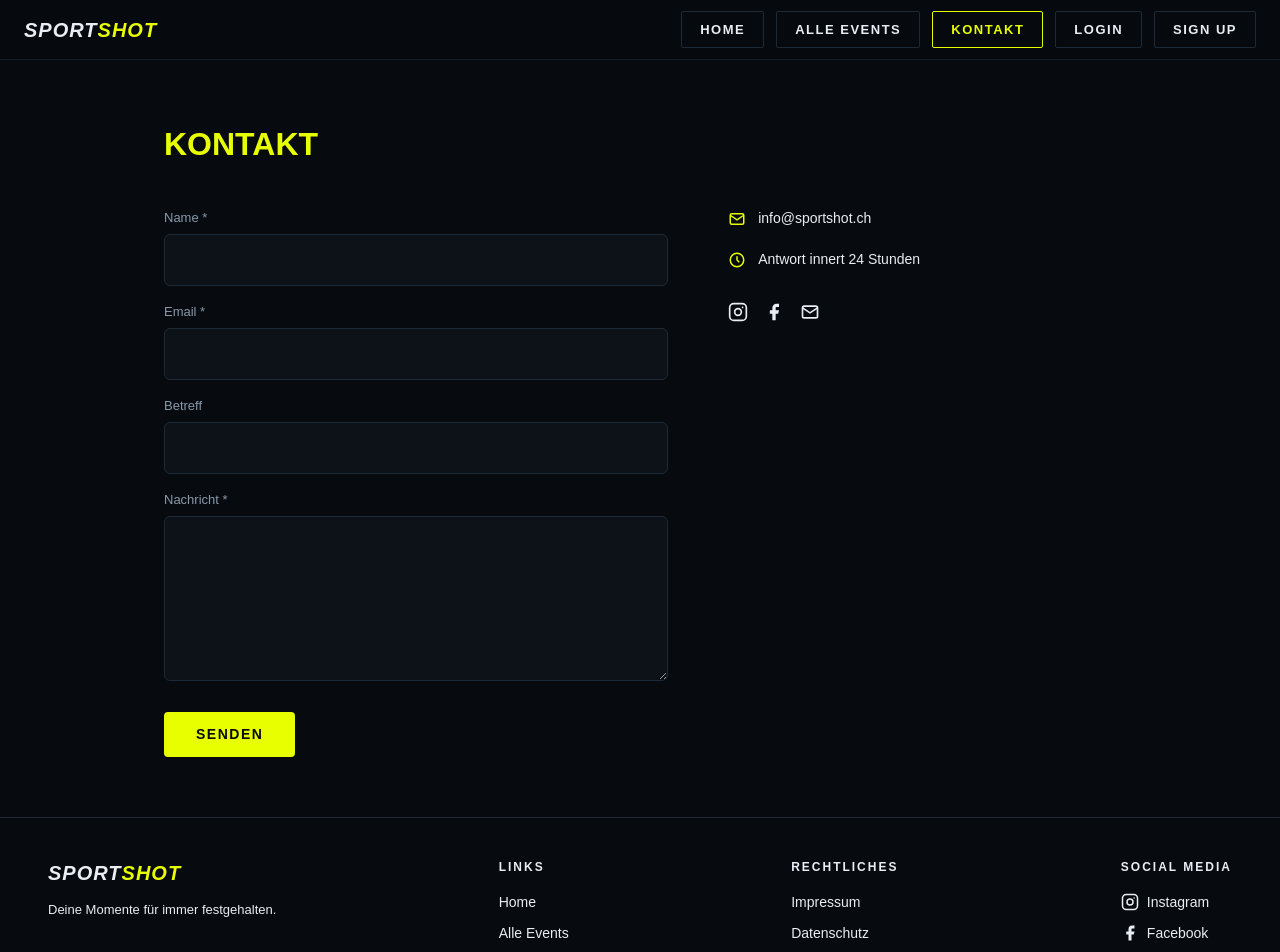
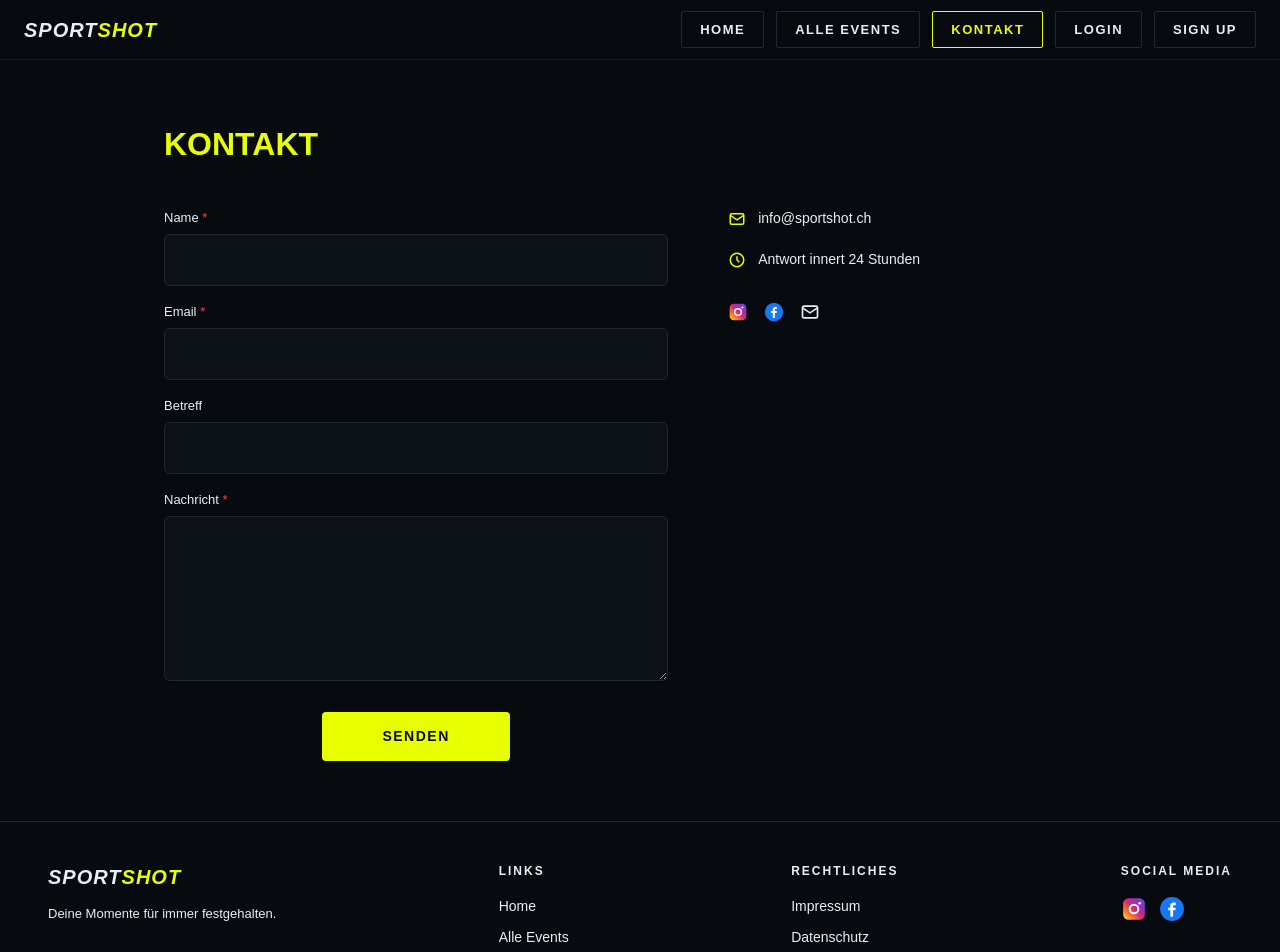
Before and after one commit to 90focus/90focus, a Next.js app: page /kontakt in a window 1280 px wide. Shown: the top 952 px of the page. Built offline with nearby package versions, Linux system fonts and the light colour scheme; no server answers.

Commit message:
Kontaktseite: weisse Labels, rote Sterne, Original-Social-Icons; Footer: Original-Social-Icons

```diff
--- a/app/components/Footer.tsx
+++ b/app/components/Footer.tsx
@@ -10,13 +10,6 @@ export default function Footer() {
   const footerLink = (key: string) => ({
     color: hoveredFooter === key ? '#e8ff00' : '#e8eef4',
     fontSize: 14, cursor: 'pointer',
-    transition: 'color 0.15s ease'
-  })
-
-  const footerA = (key: string) => ({
-    color: hoveredFooter === key ? '#e8ff00' : '#e8eef4',
-    fontSize: 14, textDecoration: 'none',
-    display: 'flex', alignItems: 'center', gap: 8,
     transition: 'color 0.15s ease'
   })
 
@@ -56,26 +49,28 @@ export default function Footer() {
 
           <div>
             <div style={{ color: "#e8eef4", fontWeight: 800, fontSize: 12, letterSpacing: 2, textTransform: "uppercase", marginBottom: 16 }}>Social Media</div>
-            <div style={{ display: "flex", flexDirection: "column", gap: 10 }}>
-              <a href="https://www.instagram.com/90focus_official/" target="_blank" rel="noopener noreferrer"
-                style={footerA('instagram') as any}
-                onMouseEnter={() => setHoveredFooter('instagram')}
-                onMouseLeave={() => setHoveredFooter(null)}>
-                <svg width="18" height="18" viewBox="0 0 24 24" fill="none" stroke="currentColor" strokeWidth="2">
-                  <rect x="2" y="2" width="20" height="20" rx="5" ry="5"/>
-                  <circle cx="12" cy="12" r="4"/>
-                  <circle cx="17.5" cy="6.5" r="1" fill="currentColor" stroke="none"/>
+            <div style={{ display: "flex", gap: 12 }}>
+              <a href="https://www.instagram.com/90focus_official/" target="_blank" rel="noopener noreferrer">
+                <svg width="26" height="26" viewBox="0 0 24 24">
+                  <defs>
+                    <linearGradient id="igGradFooter" x1="0%" y1="100%" x2="100%" y2="0%">
+                      <stop offset="0%" stopColor="#feda75"/>
+                      <stop offset="25%" stopColor="#fa7e1e"/>
+                      <stop offset="50%" stopColor="#d62976"/>
+                      <stop offset="75%" stopColor="#962fbf"/>
+                      <stop offset="100%" stopColor="#4f5bd5"/>
+                    </linearGradient>
+                  </defs>
+                  <rect x="2" y="2" width="20" height="20" rx="5" ry="5" fill="url(#igGradFooter)"/>
+                  <circle cx="12" cy="12" r="4" fill="none" stroke="#fff" strokeWidth="1.8"/>
+                  <circle cx="17.3" cy="6.7" r="1.2" fill="#fff"/>
                 </svg>
-                Instagram
               </a>
-              <a href="https://www.facebook.com/90focus" target="_blank" rel="noopener noreferrer"
-                style={footerA('facebook') as any}
-                onMouseEnter={() => setHoveredFooter('facebook')}
-                onMouseLeave={() => setHoveredFooter(null)}>
-                <svg width="18" height="18" viewBox="0 0 24 24" fill="currentColor">
-                  <path d="M18 2h-3a5 5 0 0 0-5 5v3H7v4h3v8h4v-8h3l1-4h-4V7a1 1 0 0 1 1-1h3z"/>
+              <a href="https://www.facebook.com/90focus" target="_blank" rel="noopener noreferrer">
+                <svg width="26" height="26" viewBox="0 0 24 24">
+                  <circle cx="12" cy="12" r="11" fill="#1877F2"/>
+                  <path d="M15.5 8.5h-1.7c-.4 0-.8.4-.8.9v1.4h2.4l-.3 2.4h-2.1v6h-2.5v-6H8.5v-2.4h1.9V9.1c0-1.6 1.1-3 3-3h2.1v2.4z" fill="#fff"/>
                 </svg>
-                Facebook
               </a>
             </div>
           </div>
--- a/app/kontakt/page.tsx
+++ b/app/kontakt/page.tsx
@@ -58,30 +58,32 @@ export default function KontaktPage() {
 
             <div>
               <div style={{ marginBottom: 16 }}>
-                <label style={{ fontSize: 13, color: '#8899aa', marginBottom: 6, display: 'block' }}>Name *</label>
+<label style={{ fontSize: 13, color: '#e8eef4', marginBottom: 6, display: 'block' }}>Name <span style={{ color: '#ff4444' }}>*</span></label>
                 <input type="text" value={name} onChange={(e) => setName(e.target.value)} style={inputStyle} />
               </div>
 
               <div style={{ marginBottom: 16 }}>
-                <label style={{ fontSize: 13, color: '#8899aa', marginBottom: 6, display: 'block' }}>Email *</label>
+<label style={{ fontSize: 13, color: '#e8eef4', marginBottom: 6, display: 'block' }}>Email <span style={{ color: '#ff4444' }}>*</span></label>
                 <input type="email" value={email} onChange={(e) => setEmail(e.target.value)} style={inputStyle} />
               </div>
 
               <div style={{ marginBottom: 16 }}>
-                <label style={{ fontSize: 13, color: '#8899aa', marginBottom: 6, display: 'block' }}>Betreff</label>
+                <label style={{ fontSize: 13, color: '#e8eef4', marginBottom: 6, display: 'block' }}>Betreff</label>
                 <input type="text" value={betreff} onChange={(e) => setBetreff(e.target.value)} style={inputStyle} />
               </div>
 
               <div style={{ marginBottom: 24 }}>
-                <label style={{ fontSize: 13, color: '#8899aa', marginBottom: 6, display: 'block' }}>Nachricht *</label>
+<label style={{ fontSize: 13, color: '#e8eef4', marginBottom: 6, display: 'block' }}>Nachricht <span style={{ color: '#ff4444' }}>*</span></label>
                 <textarea value={nachricht} onChange={(e) => setNachricht(e.target.value)} rows={6}
                   style={{ ...inputStyle, resize: 'vertical' as any }} />
               </div>
 
-              <button onClick={handleSubmit} disabled={loading}
-                style={{ background: '#e8ff00', color: '#070b0f', border: 'none', borderRadius: 4, padding: '12px 32px', fontWeight: 900, fontSize: 14, cursor: 'pointer', textTransform: 'uppercase', letterSpacing: 1.5 }}>
-                {loading ? 'Senden...' : 'Senden'}
-              </button>
+<div style={{ display: 'flex', justifyContent: 'center' }}>
+                <button onClick={handleSubmit} disabled={loading}
+                  style={{ background: '#e8ff00', color: '#070b0f', border: 'none', borderRadius: 4, padding: '14px 60px', fontWeight: 900, fontSize: 14, cursor: 'pointer', textTransform: 'uppercase', letterSpacing: 1.5 }}>
+                  {loading ? 'Senden...' : 'Senden'}
+                </button>
+              </div>
 
               {error && <p style={{ color: '#ff4444', marginTop: 16, fontSize: 14 }}>{error}</p>}
             </div>
@@ -97,16 +99,26 @@ export default function KontaktPage() {
               </div>
 
               <div style={{ display: 'flex', gap: 16 }}>
-                <a href="https://www.instagram.com/90focus_official/" target="_blank" rel="noopener noreferrer" style={{ color: '#e8eef4' }}>
-                  <svg width="20" height="20" viewBox="0 0 24 24" fill="none" stroke="currentColor" strokeWidth="2">
-                    <rect x="2" y="2" width="20" height="20" rx="5" ry="5"/>
-                    <circle cx="12" cy="12" r="4"/>
-                    <circle cx="17.5" cy="6.5" r="1" fill="currentColor" stroke="none"/>
+<a href="https://www.instagram.com/90focus_official/" target="_blank" rel="noopener noreferrer">
+                  <svg width="20" height="20" viewBox="0 0 24 24">
+                    <defs>
+                      <linearGradient id="igGradKontakt" x1="0%" y1="100%" x2="100%" y2="0%">
+                        <stop offset="0%" stopColor="#feda75"/>
+                        <stop offset="25%" stopColor="#fa7e1e"/>
+                        <stop offset="50%" stopColor="#d62976"/>
+                        <stop offset="75%" stopColor="#962fbf"/>
+                        <stop offset="100%" stopColor="#4f5bd5"/>
+                      </linearGradient>
+                    </defs>
+                    <rect x="2" y="2" width="20" height="20" rx="5" ry="5" fill="url(#igGradKontakt)"/>
+                    <circle cx="12" cy="12" r="4" fill="none" stroke="#fff" strokeWidth="1.8"/>
+                    <circle cx="17.3" cy="6.7" r="1.2" fill="#fff"/>
                   </svg>
                 </a>
-                <a href="https://www.facebook.com/90focus" target="_blank" rel="noopener noreferrer" style={{ color: '#e8eef4' }}>
-                  <svg width="20" height="20" viewBox="0 0 24 24" fill="currentColor">
-                    <path d="M18 2h-3a5 5 0 0 0-5 5v3H7v4h3v8h4v-8h3l1-4h-4V7a1 1 0 0 1 1-1h3z"/>
+                <a href="https://www.facebook.com/90focus" target="_blank" rel="noopener noreferrer">
+                  <svg width="20" height="20" viewBox="0 0 24 24">
+                    <circle cx="12" cy="12" r="11" fill="#1877F2"/>
+                    <path d="M15.5 8.5h-1.7c-.4 0-.8.4-.8.9v1.4h2.4l-.3 2.4h-2.1v6h-2.5v-6H8.5v-2.4h1.9V9.1c0-1.6 1.1-3 3-3h2.1v2.4z" fill="#fff"/>
                   </svg>
                 </a>
                 <a href="mailto:info@sportshot.ch" style={{ color: '#e8eef4' }}>
```
